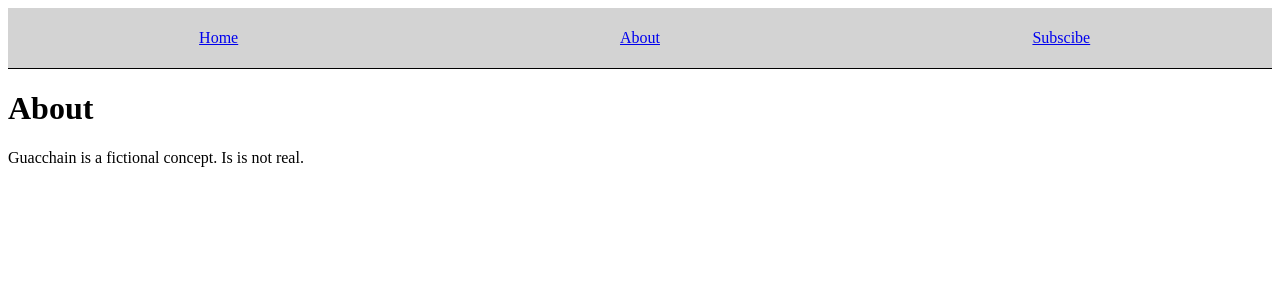
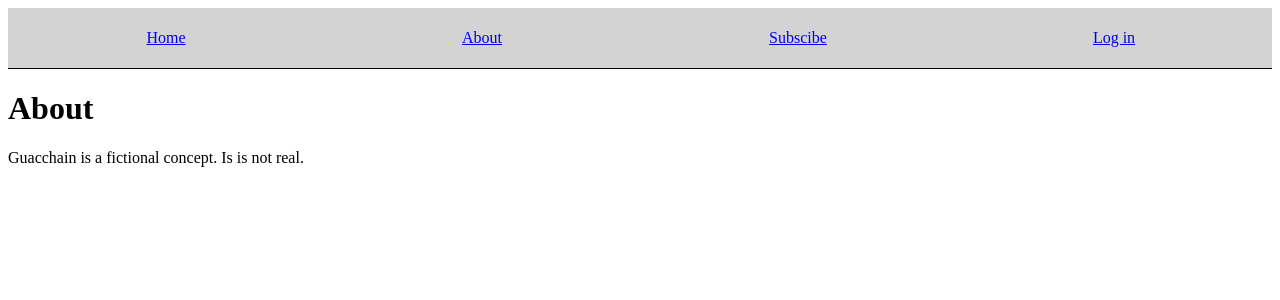
Before and after one commit to PatNeedham/guacchain.com, a React app: page /about in a window 1280 px wide. Shown: the top 300 px of the page. Built offline with nearby package versions, Linux system fonts and the light colour scheme.

Commit message:
add login link

```diff
--- a/src/components/Header.jsx
+++ b/src/components/Header.jsx
@@ -26,6 +26,7 @@ const Header = () => (
     <Link to="/" style={aTagStyle}>Home</Link>
     <Link to="/about" style={aTagStyle}>About</Link>
     <Link to="/subscribe" style={aTagStyle}>Subscibe</Link>
+    <Link to="/login" style={aTagStyle}>Log in</Link>
   </div>
 )
 
```
